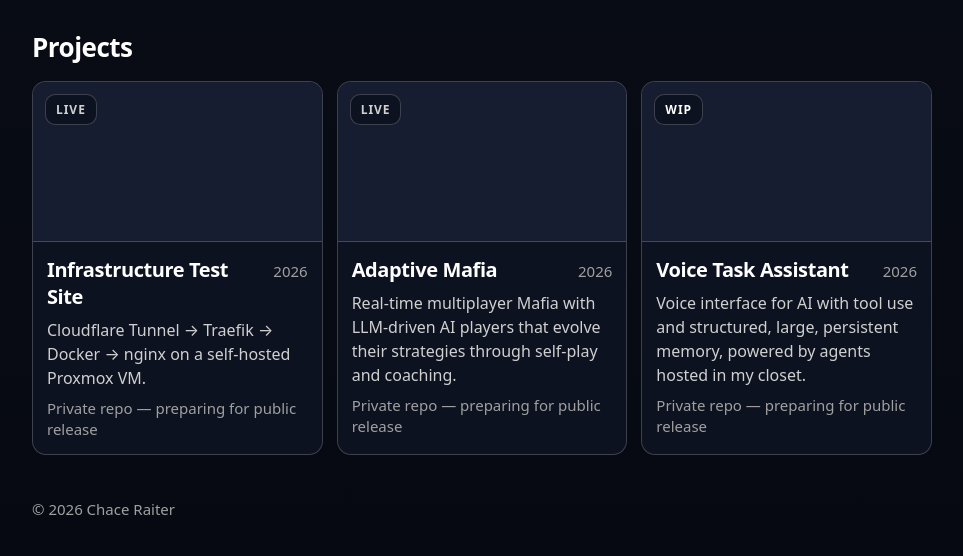
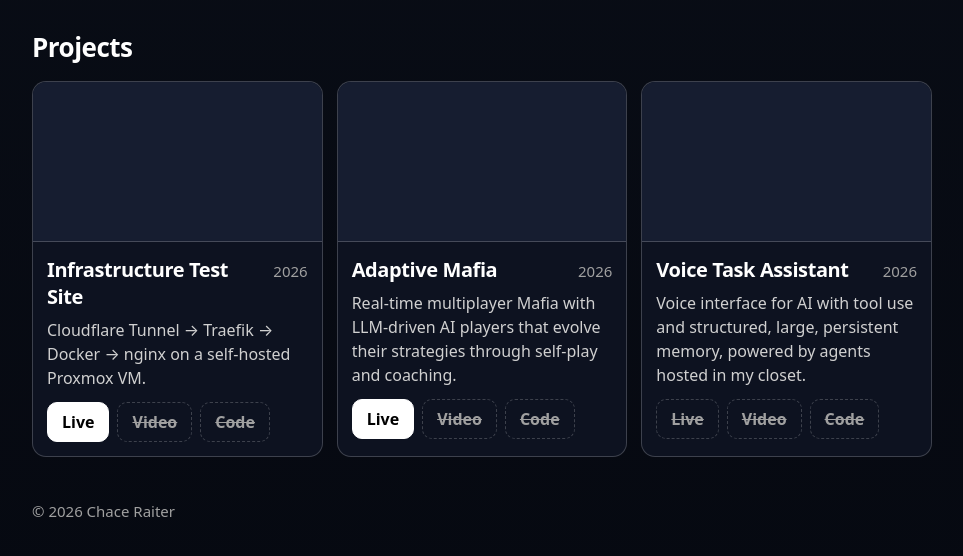
Before and after one commit to chaceraiter/portfolio-site, a website: page index.html in a window 1280 px wide. Shown: the part 188-744 px from the top of the page, without its empty margins (158-1121 px from the left). Drawn offline with Linux system fonts and the light colour scheme.

Commit message:
Add Live/Video/Code buttons to project tiles, remove markers
- Each tile has Live, Video, Code buttons (disabled ones are dashed/strikethrough)
- Dev-aware links: Mafia points to /llmafia/, test site to test.chaceraiter.com
- Removed LIVE/WIP markers from thumbnails
- Added disabled-link style

```diff
--- a/index.html
+++ b/index.html
@@ -65,9 +65,7 @@
         <div class="grid">
 
           <article class="card" aria-label="Infrastructure Test Site">
-            <div class="thumb">
-              <div class="marker">LIVE</div>
-            </div>
+            <div class="thumb"></div>
             <div class="card-body">
               <div class="card-title">
                 <h3>Infrastructure Test Site</h3>
@@ -76,14 +74,16 @@
               <p class="card-desc">
                 Cloudflare Tunnel → Traefik → Docker → nginx on a self-hosted Proxmox VM.
               </p>
-              <div class="stack">Private repo — preparing for public release</div>
+              <div class="card-actions">
+                <a class="primary-link" href="https://test.chaceraiter.com" target="_blank" rel="noreferrer">Live</a>
+                <span class="disabled-link">Video</span>
+                <span class="disabled-link">Code</span>
+              </div>
             </div>
           </article>
 
           <article class="card" aria-label="Adaptive Mafia Game">
-            <div class="thumb">
-              <div class="marker">LIVE</div>
-            </div>
+            <div class="thumb"></div>
             <div class="card-body">
               <div class="card-title">
                 <h3>Adaptive Mafia</h3>
@@ -92,14 +92,16 @@
               <p class="card-desc">
                 Real-time multiplayer Mafia with LLM-driven AI players that evolve their strategies through self-play and coaching.
               </p>
-              <div class="stack">Private repo — preparing for public release</div>
+              <div class="card-actions">
+                <a class="primary-link" href="/llmafia/">Live</a>
+                <span class="disabled-link">Video</span>
+                <span class="disabled-link">Code</span>
+              </div>
             </div>
           </article>
 
           <article class="card" aria-label="Voice Task Assistant">
-            <div class="thumb">
-              <div class="marker wip">WIP</div>
-            </div>
+            <div class="thumb"></div>
             <div class="card-body">
               <div class="card-title">
                 <h3>Voice Task Assistant</h3>
@@ -108,7 +110,11 @@
               <p class="card-desc">
                 Voice interface for AI with tool use and structured, large, persistent memory, powered by agents hosted in my closet.
               </p>
-              <div class="stack">Private repo — preparing for public release</div>
+              <div class="card-actions">
+                <span class="disabled-link">Live</span>
+                <span class="disabled-link">Video</span>
+                <span class="disabled-link">Code</span>
+              </div>
             </div>
           </article>
 
--- a/style.css
+++ b/style.css
@@ -375,6 +375,20 @@ a { color: inherit; text-decoration: none; }
   border-color: var(--primary-bg);
 }
 
+.disabled-link {
+  display: inline-flex;
+  align-items: center;
+  justify-content: center;
+  font-size: 16px;
+  font-weight: 600;
+  border: 1px dashed var(--border);
+  border-radius: var(--radius2);
+  padding: 8px 14px;
+  color: var(--muted2);
+  text-decoration: line-through;
+  cursor: default;
+}
+
 /* ── Footer ── */
 
 footer {
```
